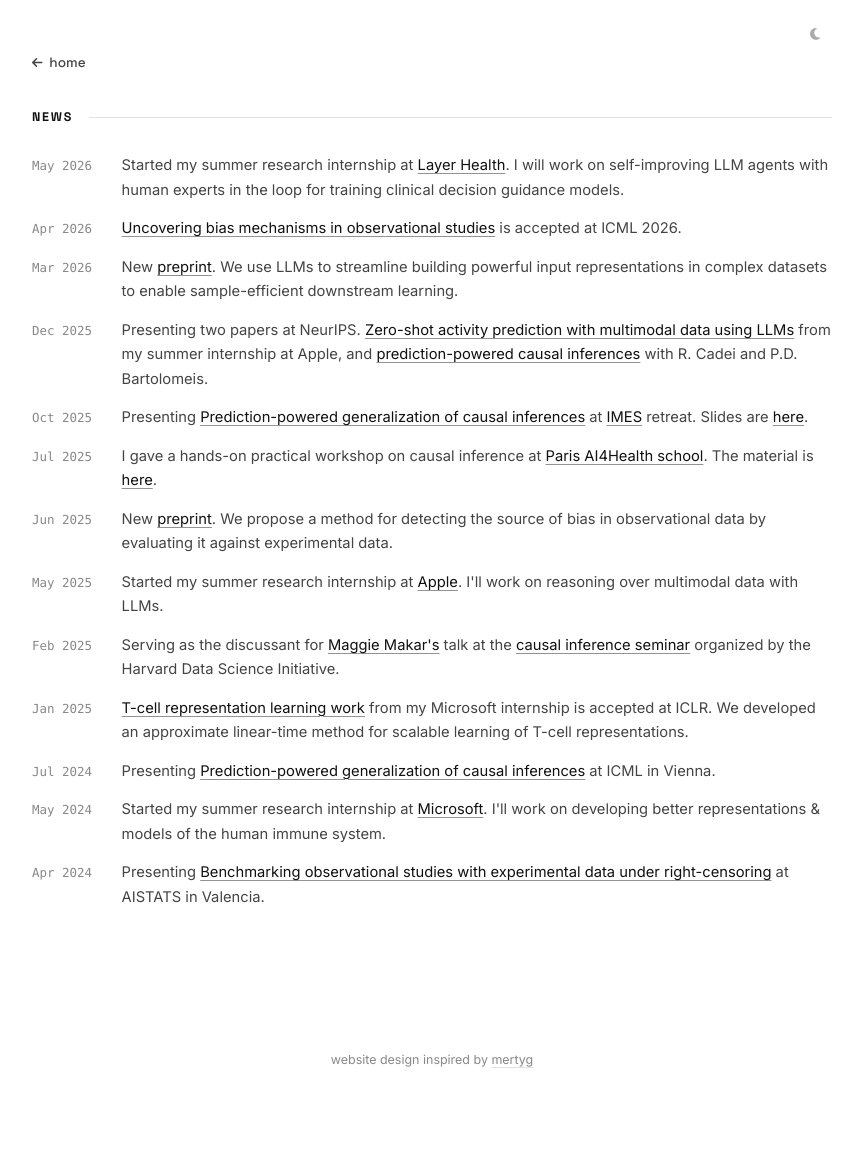
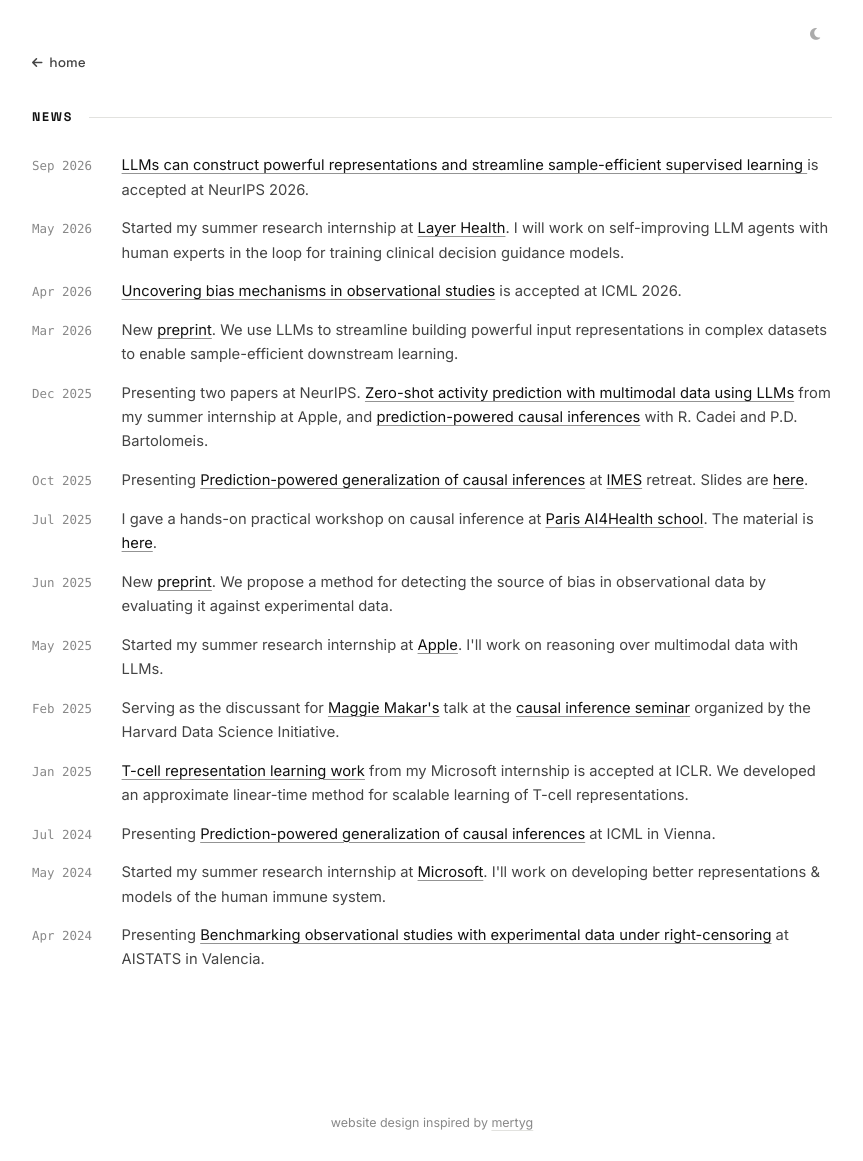
Before and after one commit to demireal/demireal.github.io, a Jekyll site: the page built from _pages/news.md, in a window 1280 px wide. Shown: the whole page, without its empty margins (208-1071 px from the left). Built offline with Jekyll 4.4.1, drawn with Linux system fonts in a browser that asks for light colours; before the commit the page ends 1098 px from its top, so only the background shows below that.

Commit message:
Update news.yml

```diff
--- a/_data/news.yml
+++ b/_data/news.yml
@@ -1,3 +1,7 @@
+- date: "Sep 2026"
+  text: "<a href='https://arxiv.org/pdf/2603.11679'>LLMs can construct powerful representations and streamline sample-efficient supervised learning
+</a> is accepted at NeurIPS 2026."
+
 - date: "May 2026"
   text: "Started my summer research internship at <a href='https://www.layerhealth.com'>Layer Health</a>. I will work on self-improving LLM agents with human experts in the loop for training clinical decision guidance models."
 
```
